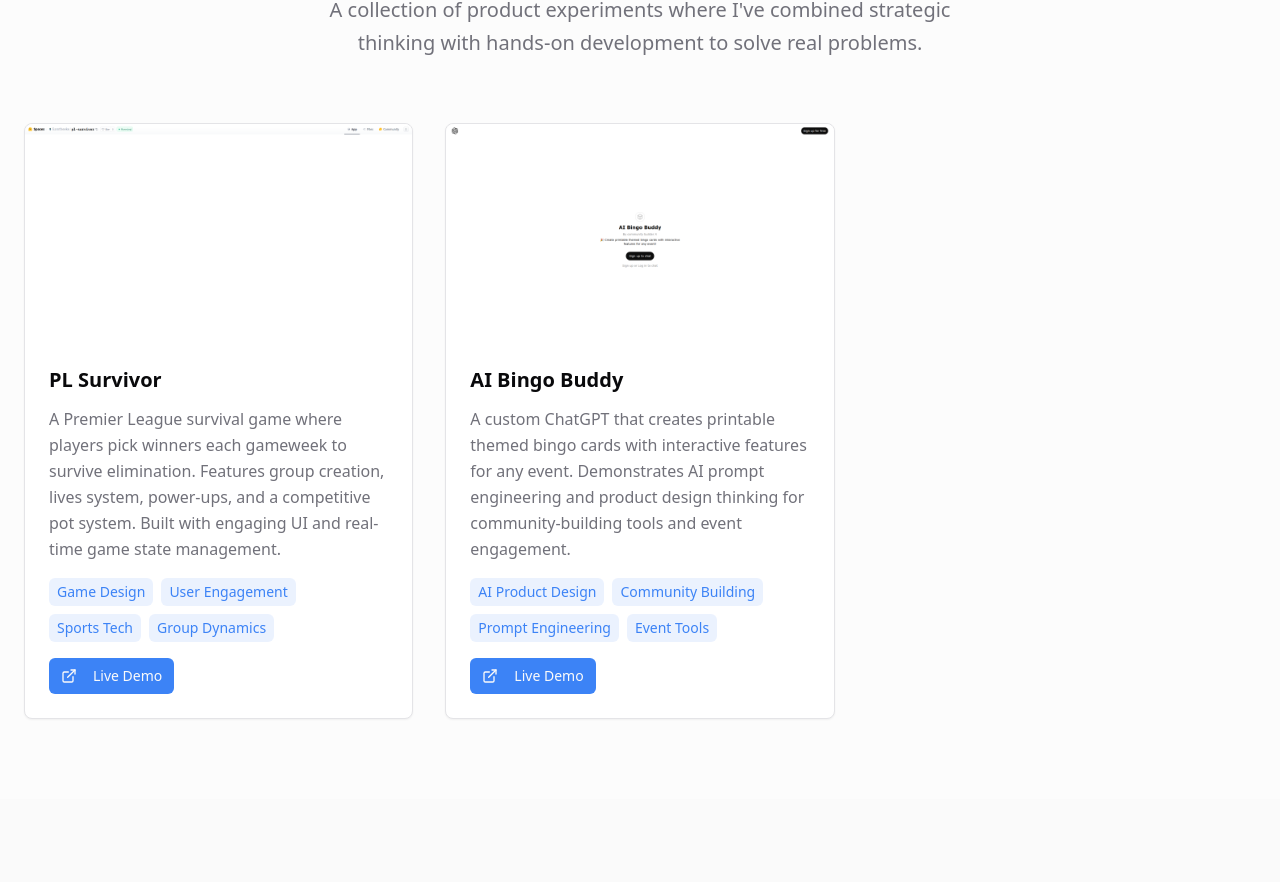
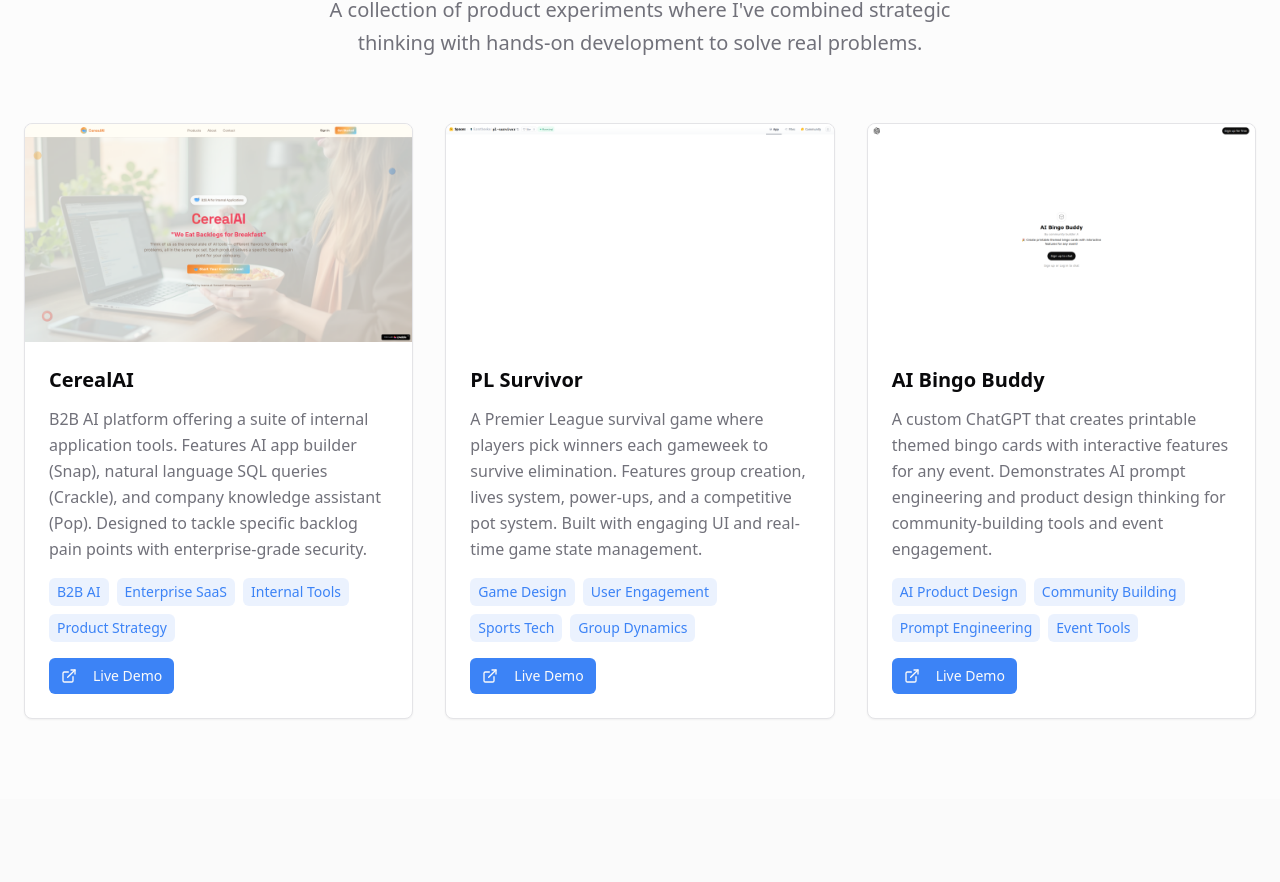
Before and after one commit to liamtheeke/liamtheeke-portfolio, a React (Vite) app: page / in a window 1280 px wide. Shown: the part 958-1840 px from the top of the page. Built offline with nearby package versions, Linux system fonts and the light colour scheme; the HTML template or start-up script is replaced by a standard one.

Commit message:
Add first project

```diff
--- a/src/components/Projects.tsx
+++ b/src/components/Projects.tsx
@@ -1,7 +1,14 @@
 import ProjectCard from "./ProjectCard";
 
 const Projects = () => {
-  const projects = [
+const projects = [
+    {
+      title: "CerealAI",
+      description: "B2B AI platform offering a suite of internal application tools. Features AI app builder (Snap), natural language SQL queries (Crackle), and company knowledge assistant (Pop). Designed to tackle specific backlog pain points with enterprise-grade security.",
+      tags: ["B2B AI", "Enterprise SaaS", "Internal Tools", "Product Strategy"],
+      liveUrl: "https://cerealai.lovable.app/",
+      imageUrl: "/cerealai-screenshot.png",
+    },
     {
       title: "PL Survivor",
       description: "A Premier League survival game where players pick winners each gameweek to survive elimination. Features group creation, lives system, power-ups, and a competitive pot system. Built with engaging UI and real-time game state management.",
```
Also changed, not shown: public/cerealai-screenshot.png (added).
